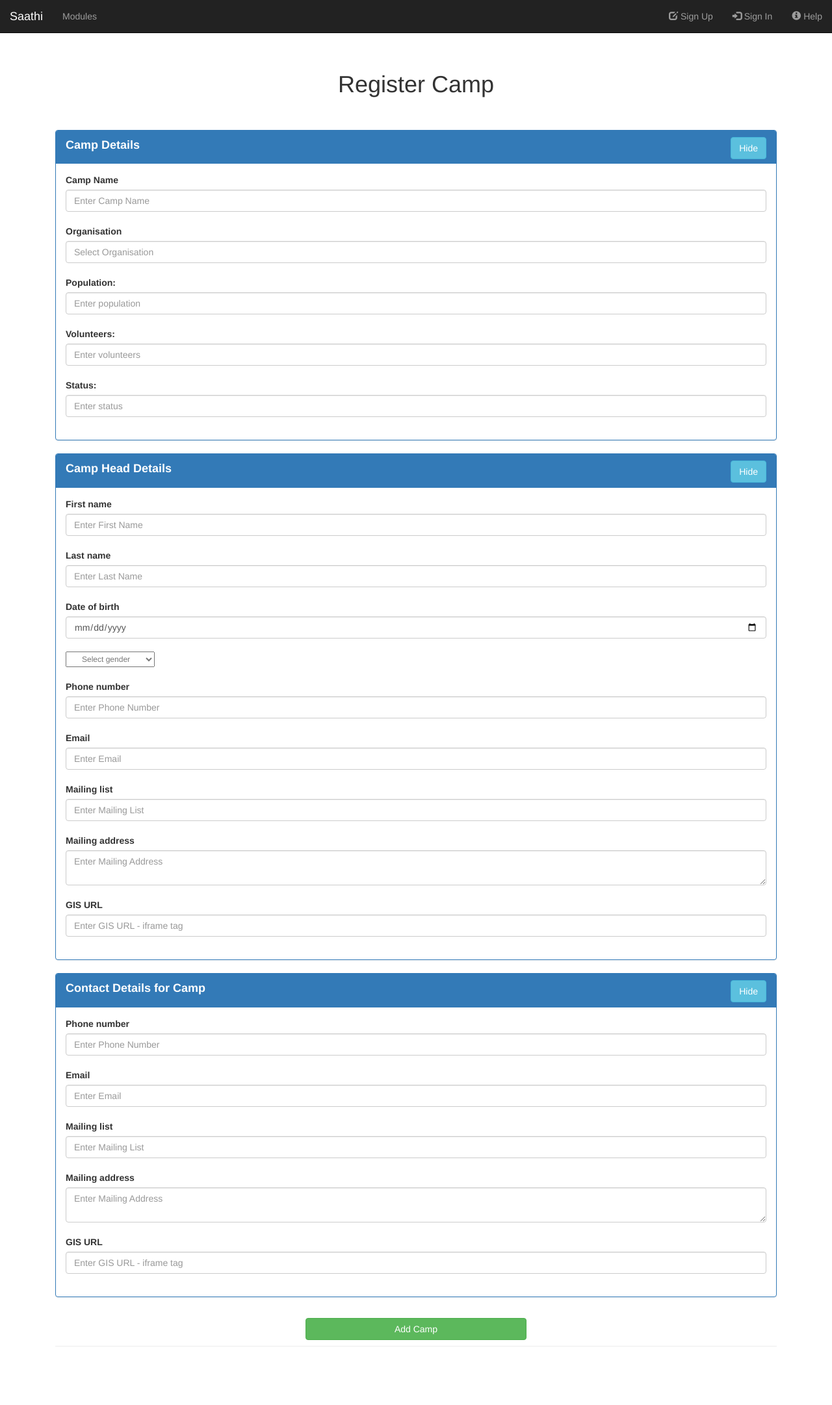
After one commit to nisargjhaveri/saathi, a PHP site: template app/views/camp/insert.php in a window 1280 px wide. The commit adds this page. Shown: the whole page at 65% size. Run offline with PHP 8.4, Linux system fonts and the light colour scheme; the template is opened without the code that fills it, so the values that code supplies are empty; some libraries are stand-ins or nearby versions.

Commit message:
Implemented insert camp

```diff
--- /dev/null
+++ b/app/views/camp/insert.php
@@ -0,0 +1,264 @@
+<!DOCTYPE html>
+<html>
+<head>
+    <meta charset="utf-8">
+    <meta http-equiv="X-UA-Compatible" content="IE=edge">
+    <meta name="viewport" content="width=device-width, initial-scale=1">
+    <link href="<?php echo base_url(); ?>static/css/bootstrap.min.css" rel="stylesheet" media="screen">
+    <link href="<?php echo base_url(); ?>static/css/sidebar.css" rel="stylesheet" media="screen">
+    <script src="https://ajax.googleapis.com/ajax/libs/jquery/1.11.2/jquery.min.js"></script>
+    <script src="<?php echo base_url(); ?>static/js/bootstrap.js"></script>
+    <script src="<?php echo base_url(); ?>static/js/vendor/typeahead.bundle.min.js"></script>
+    <script src="<?php echo base_url(); ?>static/js/autocomplete.js"></script>
+    <link href="<?php echo base_url(); ?>static/css/vendor/typeaheadjs.css" rel="stylesheet" media="screen">
+
+</head>
+<nav class="navbar navbar-inverse navbar-fixed-top" id="navbar" role="navigation" style="visibility: visible">
+    <div class="container-fluid">
+
+        <!-- Brand and toggle get grouped for better mobile display -->
+        <div class="navbar-header">
+            <button type="button" class="navbar-toggle collapsed" data-toggle="collapse" data-target="#bs-example-navbar-collapse-1">
+                <span class="sr-only">Toggle navigation</span>
+                <span class="icon-bar"></span>
+                <span class="icon-bar"></span>
+                <span class="icon-bar"></span>
+            </button>
+
+            <a class="navbar-brand" href="<?php echo base_url(); ?>">Saathi</a>
+        </div>
+
+        <!-- Collect the nav links, forms, and other content for toggling -->
+        <div class="collapse navbar-collapse" id="bs-example-navbar-collapse-1">
+            <ul class="nav navbar-nav">
+            </ul>
+
+            <ul class="nav navbar-nav navbar-right">
+                <!--li><a href="#">Link</a></li-->
+                <li>
+                    <a href="#">
+                        <i class="glyphicon glyphicon-edit"></i>
+                        Sign Up
+                    </a>
+                </li>
+                <li>
+                     <a href="#">
+                        <i class="glyphicon glyphicon-log-in"></i>
+                        Sign In
+                    </a>
+                </li>
+                <li>
+                    <a href="#">
+                        <i class="glyphicon glyphicon-info-sign"></i>
+                        Help
+                    </a>
+                </li>
+            </ul>
+
+            <ul class="nav navbar-nav navbar-left">
+                <li>
+                    <a href="#menu-toggle" id="menu-toggle">
+                        Modules
+                    </a>
+                </li>
+            </ul>
+
+        </div><!-- /.navbar-collapse -->
+    </div><!-- /.container-fluid -->
+</nav>
+<body style="padding: 50px">
+<div id="wrapper" class="toggled">
+    <!-- Sidebar -->
+    <div id="sidebar-wrapper">
+        <ul class="sidebar-nav">
+
+            <li>
+                <a href="<?php echo base_url(); ?>missing/">
+                    Missing People
+                </a>
+            </li>
+
+            <li>
+                <a href="<?php echo base_url(); ?>organisations/">
+                    Organisations
+                </a>
+            </li>
+
+            <li>
+                <a href="#">
+                    Camps
+                </a>
+            </li>
+
+            <li>
+                <a href="<?php echo base_url(); ?>assets/">
+                    Assets
+                </a>
+            </li>
+
+            <li>
+                <a href="#">
+                    Requests
+                </a>
+            </li>
+
+        </ul>
+    </div>
+    <div id="page-content-wrapper" style="background-color: #ffffff;">
+        <div class="container-fluid">
+            <div class="row">
+                <div class="col-lg-12">
+                    <div class="page-header">
+                        <h1 style="text-align: center;">
+                            Register Camp<br/>
+                        </h1>
+                        <br /><br />
+
+                        <?php
+                        if ($is_success !== null) {
+                            if ($is_success == true) {
+                                echo "<div class='alert alert-success'>Camp registered</div>";
+                            }
+                            else {
+                                echo "<div class='alert alert-danger'>Camp not registered</div>";
+                            }
+                            echo "<br />";
+                        }
+                        ?>
+
+                        <form action='' method='POST'>
+                            <fieldset>
+                                <div class="panel panel-primary">
+                                    <div class="panel-heading" style="font-size: large; padding-bottom: 15px">
+                                        <b>Camp Details</b>
+                                        <div class="btn btn-info" id="show" style="float: right">Hide</div>
+                                    </div>
+
+                                    <div class="panel-body" id="panelBody">
+                                        <label for="name">Camp Name </label>
+                                        <input class="form-control" placeholder="Enter Camp Name" name='name' required/><br>
+                                        <label for="organisation_id">Organisation </label>
+                                        <input class="hidden" name='organisation_id' id='organisation_id' required/><br>
+                                        <input class="form-control" placeholder="Select Organisation" name='organisation' id='organisation'/><br><br>
+                                        <label for="population">Population: </label>
+                                        <input class="form-control" placeholder="Enter population" type="text" name="population" required/><br>
+                                        <label for="volunteers">Volunteers: </label>
+                                        <input class="form-control" type="text" placeholder="Enter volunteers" name="volunteers" required/><br>
+                                        <label for="status">Status: </label>
+                                        <input class="form-control" type="text" placeholder="Enter status" name="status" required/><br>
+                                    </div>
+                                </div>
+                            </fieldset>
+                            <!--  Will fetch from login -->
+                            <fieldset>
+                                <div class="panel panel-primary">
+                                    <div class="panel-heading" style="font-size: large; padding-bottom: 15px">
+                                        <b>Camp Head Details</b>
+                                        <div class="btn btn-info" id="show1" style="float: right">Hide</div>
+                                    </div>
+                                    <div class="panel-body" id="panelBody1">
+                                        <label for="fname">First name </label>
+                                        <input id="fname" type="text" class="form-control" name="fname" placeholder="Enter First Name" required /><br>
+                                        <label for="lname">Last name </label>
+                                        <input type="text" class="form-control" placeholder="Enter Last Name" id="lname" name="lname" required /><br>
+                                        <label for="dob">Date of birth </label>
+                                        <input type="date" placeholder="Enter your DOB" class="form-control" id="dob" type="date" name="dob" /><br>
+                                        <label class="sr-only" for="gender">Gender: </label>
+                                        <div class="dropdown">
+                                            <select class="dropdown-header" id="gender" name="gender" required>
+                                                <option class="dropdown-toggle" value="" disabled selected>Select gender</option>
+                                                <option class="dropdown-header" value="F">Female</option>
+                                                <option class="dropdown-header" value="M">Male</option>
+                                                <option class="dropdown-header" value="O">Other</option>
+                                            </select><br>
+                                        </div>
+                                        <label for="ch_phone_no">Phone number </label>
+                                        <input id="ch_phone_no" class="form-control" placeholder="Enter Phone Number" name="ch_phone_no" required /><br>
+                                        <label for="ch_email">Email </label>
+                                        <input id="ch_email" placeholder="Enter Email" class="form-control" type="email" name="ch_email" required /><br>
+                                        <label for="ch_mailing_list">Mailing list </label>
+                                        <input id="ch_mailing_list" class="form-control" placeholder="Enter Mailing List" type="email" name="ch_mailing_list" /><br>
+                                        <label for="ch_mailing_address">Mailing address </label>
+                                        <textarea id="ch_mailing_address" class="form-control" placeholder="Enter Mailing Address" name="ch_mailing_address" ></textarea><br>
+                                        <label for="ch_gis_url">GIS URL </label>
+                                        <input id="ch_gis_url" class="form-control" placeholder="Enter GIS URL - iframe tag" name="ch_gis_url" /><br>
+                                    </div>
+                                </div>
+                            <fieldset>
+                                <div class="panel panel-primary">
+                                    <div class="panel-heading" style="font-size: large; padding-bottom: 15px">
+                                        <b>Contact Details for Camp</b>
+                                        <div class="btn btn-info" id="show4" style="float: right">Hide</div>
+                                    </div>
+                                    <div class="panel-body" id="panelBody4">
+                                        <label for="phone_no">Phone number </label>
+                                        <input id="phone_no" class="form-control" placeholder="Enter Phone Number" name="phone_no" required /><br>
+                                        <label for="email">Email </label>
+                                        <input id="email" placeholder="Enter Email" class="form-control" type="email" name="email" required /><br>
+                                        <label for="mailing_list">Mailing list </label>
+                                        <input id="mailing_list" class="form-control" placeholder="Enter Mailing List" type="email" name="mailing_list" /><br>
+                                        <label for="mailing_address">Mailing address </label>
+                                        <textarea id="mailing_address" class="form-control" placeholder="Enter Mailing Address" name="mailing_address" ></textarea><br>
+                                        <label for="gis_url">GIS URL </label>
+                                        <input id="gis_url" class="form-control" placeholder="Enter GIS URL - iframe tag" name="gis_url" /><br>
+                                    </div>
+                                </div>
+                            </fieldset>
+
+                            <div class="col-sm-8 col-md-4">
+                            </div>
+                            <div class="col-sm-8 col-md-4" style="padding-top: 12px;">
+                                <input class="btn btn-success btn-block" type="submit" name="submit" value="Add Camp" />
+                            </div>
+                        </form>
+                        <br>
+
+                    </div>
+                </div>
+            </div>
+        </div>
+    </div>
+</div>
+
+<!-- Toggle Script -->
+<script>
+    $('#organisation').autocomplete(
+        '<?php echo base_url(); ?>organisations/list_json',
+        'name',
+        $('#organisation_id'),
+        'id'
+    );
+
+    $("#menu-toggle").click(function(e) {
+        e.preventDefault();
+        $("#wrapper").toggleClass("toggled");
+    });
+
+    $("#show1").click(function(e) {
+        e.preventDefault();
+        $("#panelBody1").toggle("display");
+        $(this).text(($(this).text() == 'Hide') ? 'Show More' : 'Hide');
+    });
+
+    $("#show2").click(function(e) {
+        e.preventDefault();
+        $("#panelBody2").toggle("display");
+        $(this).text(($(this).text() == 'Hide') ? 'Show More' : 'Hide');
+    });
+
+    $("#show3").click(function(e) {
+        e.preventDefault();
+        $("#panelBody3").toggle("display");
+        $(this).text(($(this).text() == 'Hide') ? 'Show More' : 'Hide');
+    });
+
+    $("#show4").click(function(e) {
+        e.preventDefault();
+        $("#panelBody4").toggle("display");
+        $(this).text(($(this).text() == 'Hide') ? 'Show More' : 'Hide');
+    });
+</script>
+
+
+</body>
+</html>
--- a/app/views/home.php
+++ b/app/views/home.php
@@ -82,7 +82,7 @@
             </li>
 
             <li>
-                <a href="#">
+                <a href="<?php echo base_url(); ?>camp/">
                     Camps
                 </a>
             </li>
@@ -156,7 +156,7 @@
                             </a>
                         </div>
                         <div class="btn-group" role="group">
-                            <a href="#">
+                            <a href="<?php echo base_url(); ?>camp/">
                                 <button type="button" class="btn btn-primary">Camps</button>
                             </a>
                         </div>
```
Also changed, not shown: app/controllers/camp.php (added, +48 -0 lines), app/models/camp_model.php (added, +116 -0 lines), app/views/camp/index.php (added, +143 -0 lines).
